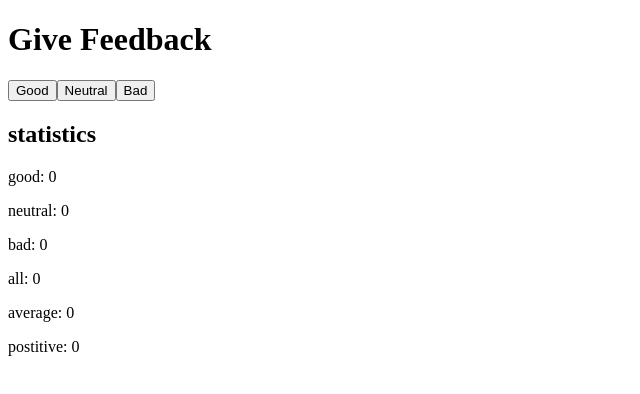
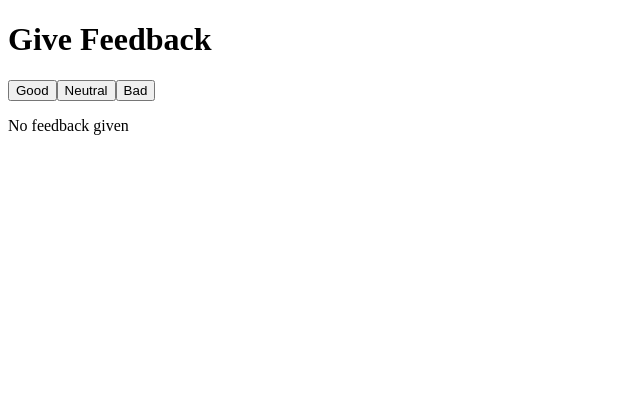
Before and after one commit to Orleann/Course, a React (Vite) app in the folder part1/: page / in a window 1280 px wide. Shown: the top 394 px of the page, without its empty margins (0-640 px from the left). Built offline with nearby package versions, Linux system fonts and the light colour scheme.

Commit message:
Step4 done

```diff
--- a/part1/src/App.jsx
+++ b/part1/src/App.jsx
@@ -22,17 +22,21 @@ const App = () => {
   const [good, setGood] = useState(0);
   const [neutral, setNeutral] = useState(0);
   const [bad, setBad] = useState(0);
+  const [hasFeedback, setHasFeedback] = useState(0);
 
   const handleGoodFeedback = () => {
     setGood(good + 1)
+    setHasFeedback(true)
   }
 
   const handleNeutralFeedback = () => {
     setNeutral(neutral + 1)
+    setHasFeedback(true)
   }
 
   const handleBadFeedback = () => {
     setBad(bad + 1)
+    setHasFeedback(true)
   }
 
   return (
@@ -42,7 +46,7 @@ const App = () => {
       <button onClick={handleNeutralFeedback}>Neutral</button>
       <button onClick={handleBadFeedback}>Bad</button>
 
-      <Statistics good={good} neutral={neutral} bad={bad} />
+      {hasFeedback && <Statistics good={good} neutral={neutral} bad={bad} /> || <p>No feedback given</p>}
     </div>
   );
 };
```
